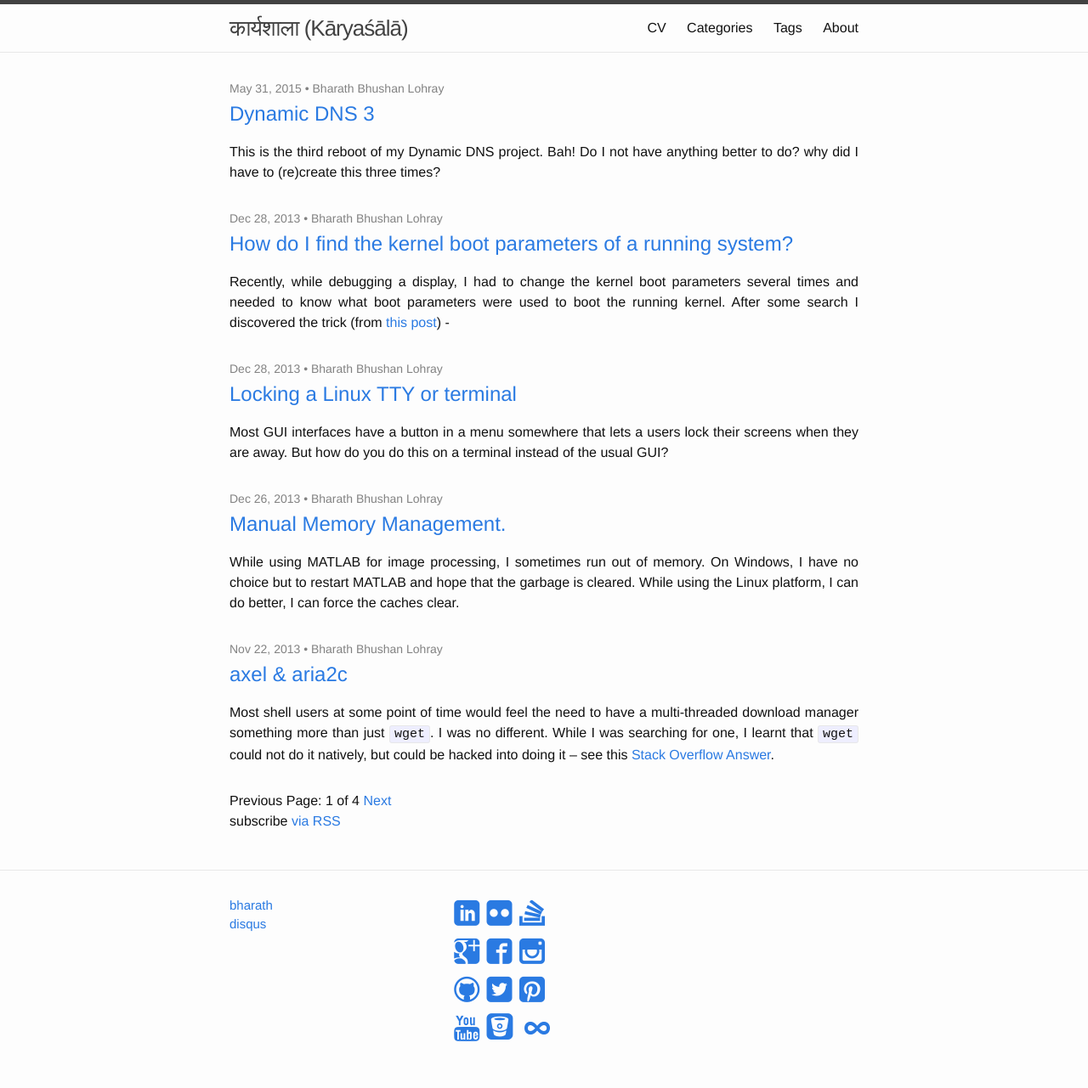
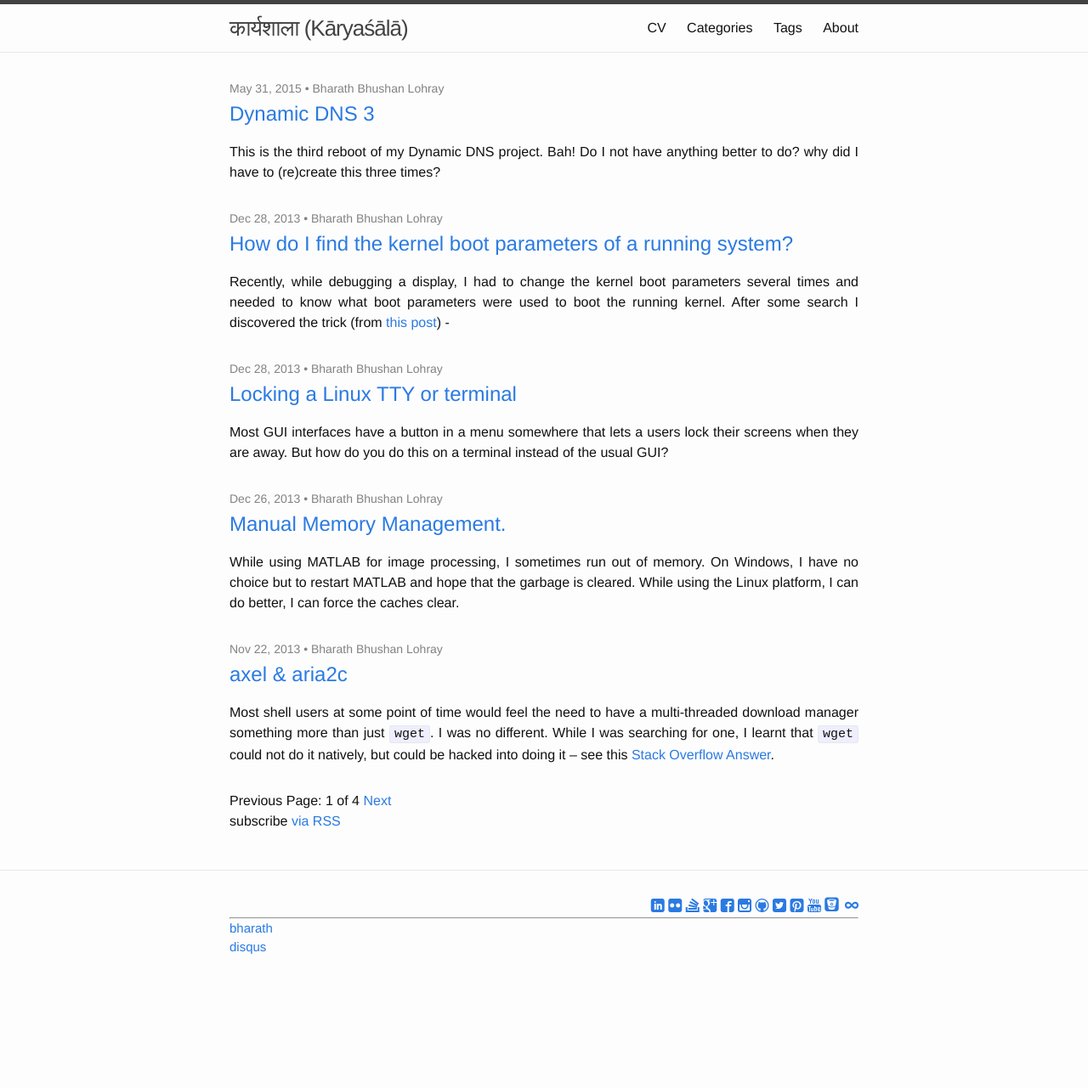
Before and after one commit to lordloh/karyashala, a Jekyll site: the page built from index.html, in a window 1280 px wide. Shown: the whole page at 85% size. Built offline with Jekyll 4.4.1, drawn with Linux system fonts in a browser that asks for light colours; some web fonts are replaced; Markdown is read by kramdown in place of the engine named in the settings; the list of posts is cut into pages by our own code; comment, search, counter and statistics services are not loaded; after the commit the page ends 1187 px from its top, so only the background shows below that.

Commit message:
Moved footer glyphs

```diff
--- a/_includes/footer.html
+++ b/_includes/footer.html
@@ -1,15 +1,6 @@
 <footer class="site-footer">
   <div class="wrapper">
-    <div class="footer-col-wrapper">
-      <div class="footer-col  footer-col-1">
-        <ul class="contact-list">
-          <li><a href="mailto:{{ site.email }}">{{ site.email }}</a></li>
-          {% if site.disqus.link %}
-          <li><a href="{{ site.disqus.link }}">disqus</a></li>
-          {% endif %}
-        </ul>
-      </div>
-      <div class="footer-col  footer-col-2" style="font-size:2em; text-decoration:none">
+    <div style="text-align:right">
       {% if site.linkedin %}
         <a href="https://www.linkedin.com/in/{{ site.linkedin }}">
           <span class="icon icon-linkedin"></span>
@@ -70,8 +61,21 @@
           <span class="icon icon-500px"></span>
         </a>
       {% endif %}
+      <hr/>
     </div>
-      <div class="footer-col footer-col-3">
+    <div class="footer-col-wrapper">
+      <div class="footer-col  footer-col-1">
+        <ul class="contact-list">
+          <li><a href="mailto:{{ site.email }}">{{ site.email }}</a></li>
+          {% if site.disqus.link %}
+          <li><a href="{{ site.disqus.link }}">disqus</a></li>
+          {% endif %}
+        </ul>
+      </div>
+      <div class="footer-col  footer-col-2" style="font-size:1em; text-decoration:none">
+          &nbsp;
+      </div>
+      <div class="footer-col footer-col-3" style="text-align:right">
         <div class="g-page" data-href="//plus.google.com/u/0/108080546208253280304" data-rel="publisher"></div>
       </div>
     </div>
```
Lines whose indentation alone changed are shown as unchanged.
